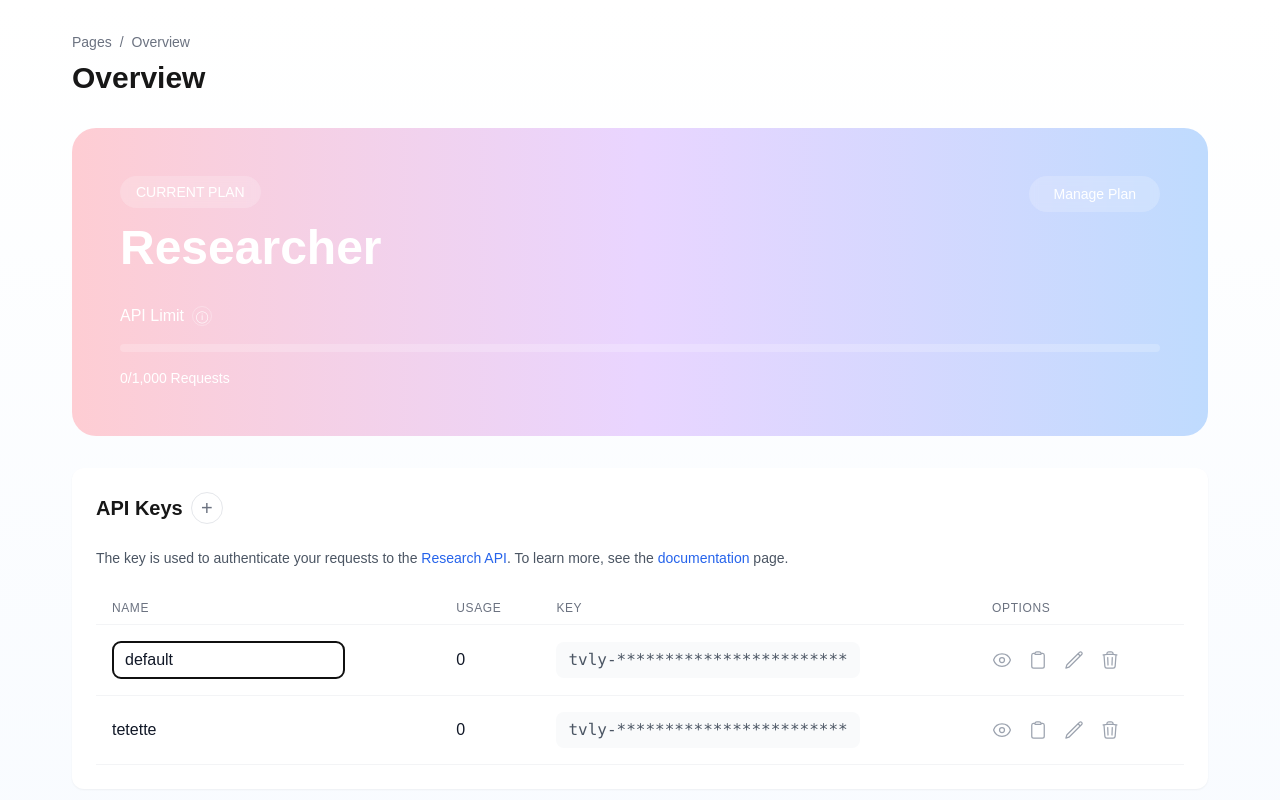
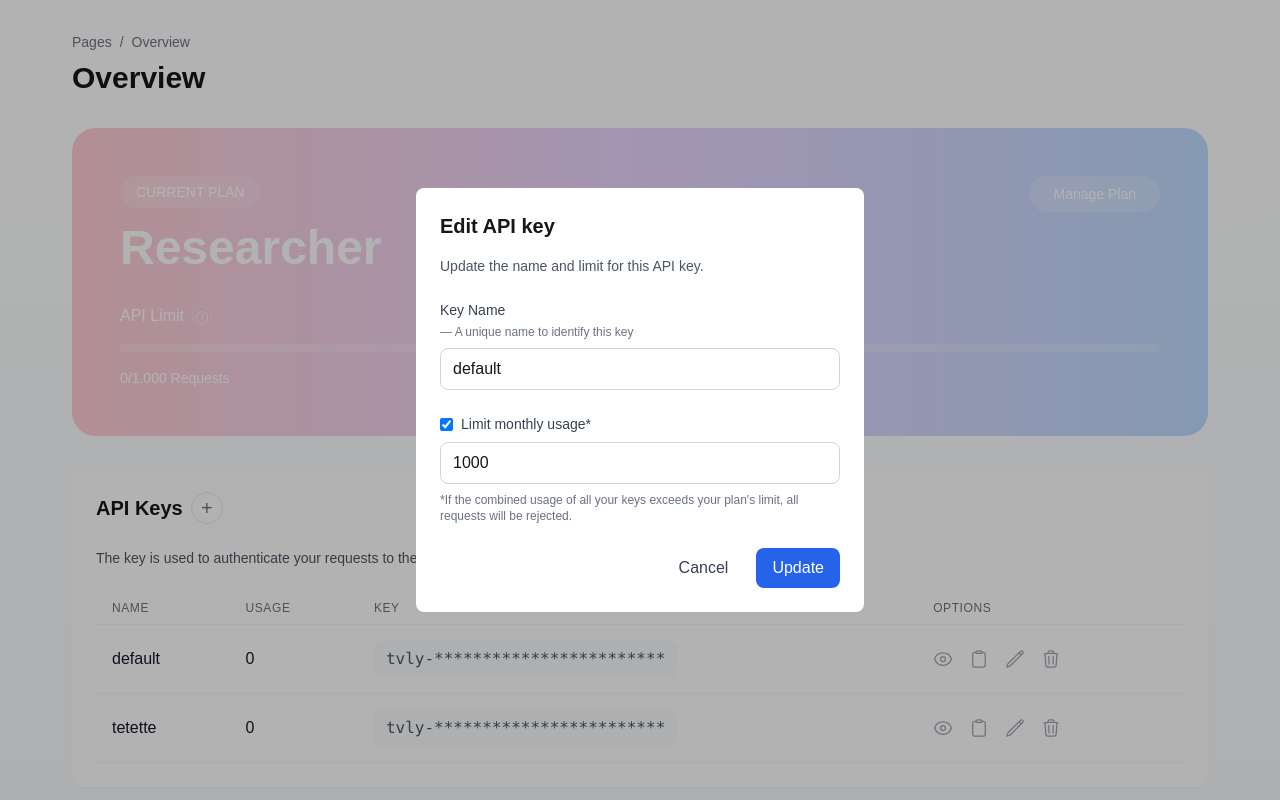
Before and after one commit to gabrielgs44/dandi, a Next.js app: page /dashboards in a window 1280 px wide. Both pictures are taken after a click on the button 1015 px from the left and 659 px from the top of the page. Shown: the top 800 px of the page. Built offline with nearby package versions, Linux system fonts and the light colour scheme.

Commit message:
adding fuction to show/hide key when click in the eye button

```diff
--- a/app/dashboards/page.tsx
+++ b/app/dashboards/page.tsx
@@ -1,7 +1,8 @@
 'use client'
 
-import { useState } from 'react'
+import { useState, useEffect } from 'react'
 import { EyeIcon, ClipboardIcon, PencilIcon, TrashIcon } from '@heroicons/react/24/outline'
+import { Dialog } from '@headlessui/react'
 
 interface ApiKey {
   id: string
@@ -9,6 +10,182 @@ interface ApiKey {
   key: string
   createdAt: string
   usage: number
+  limit?: number
+}
+
+const CreateKeyModal = ({
+  isCreating,
+  setIsCreating,
+  newKeyName,
+  setNewKeyName,
+  newKeyLimit,
+  setNewKeyLimit,
+  createApiKey
+}: {
+  isCreating: boolean
+  setIsCreating: (value: boolean) => void
+  newKeyName: string
+  setNewKeyName: (value: string) => void
+  newKeyLimit: number
+  setNewKeyLimit: (value: number) => void
+  createApiKey: () => void
+}) => (
+  <Dialog open={isCreating} onClose={() => setIsCreating(false)} className="relative z-50">
+    <div className="fixed inset-0 bg-black/30" aria-hidden="true" />
+
+    <div className="fixed inset-0 flex items-center justify-center p-4">
+      <Dialog.Panel className="bg-white rounded-lg p-6 w-full max-w-md">
+        <Dialog.Title className="text-xl font-semibold mb-4">Create a new API key</Dialog.Title>
+        <p className="text-sm text-gray-600 mb-6">Enter a name and limit for the new API key.</p>
+
+        <div className="space-y-6">
+          <div>
+            <label className="block text-sm font-medium text-gray-700 mb-1">
+              Key Name
+            </label>
+            <div className="text-xs text-gray-500 mb-2">— A unique name to identify this key</div>
+            <input
+              type="text"
+              value={newKeyName}
+              onChange={(e) => setNewKeyName(e.target.value)}
+              className="w-full border border-gray-300 rounded-lg px-3 py-2"
+              placeholder="Key Name"
+            />
+          </div>
+
+          <div>
+            <label className="flex items-center space-x-2">
+              <input
+                type="checkbox"
+                className="rounded border-gray-300"
+                checked={true}
+                readOnly
+              />
+              <span className="text-sm font-medium text-gray-700">Limit monthly usage*</span>
+            </label>
+            <input
+              type="number"
+              value={newKeyLimit}
+              onChange={(e) => setNewKeyLimit(Number(e.target.value))}
+              className="mt-2 w-full border border-gray-300 rounded-lg px-3 py-2"
+            />
+            <p className="mt-2 text-xs text-gray-500">
+              *If the combined usage of all your keys exceeds your plan's limit, all requests will be rejected.
+            </p>
+          </div>
+
+          <div className="flex justify-end space-x-3">
+            <button
+              onClick={() => setIsCreating(false)}
+              className="px-4 py-2 text-gray-700 hover:text-gray-900"
+            >
+              Cancel
+            </button>
+            <button
+              onClick={createApiKey}
+              className="px-4 py-2 bg-blue-600 text-white rounded-lg hover:bg-blue-700"
+            >
+              Create
+            </button>
+          </div>
+        </div>
+      </Dialog.Panel>
+    </div>
+  </Dialog>
+)
+
+const EditKeyModal = ({
+  isEditing,
+  setIsEditing,
+  editingKeyData,
+  updateApiKey
+}: {
+  isEditing: boolean
+  setIsEditing: (value: boolean) => void
+  editingKeyData: ApiKey | null
+  updateApiKey: (id: string, newName: string, newLimit: number) => void
+}) => {
+  const [editName, setEditName] = useState(editingKeyData?.name || '')
+  const [editLimit, setEditLimit] = useState(editingKeyData?.limit || 1000)
+
+  useEffect(() => {
+    if (editingKeyData) {
+      setEditName(editingKeyData.name)
+      setEditLimit(editingKeyData.limit || 1000)
+    }
+  }, [editingKeyData])
+
+  const handleUpdate = () => {
+    if (editingKeyData && editName) {
+      updateApiKey(editingKeyData.id, editName, editLimit)
+      setIsEditing(false)
+    }
+  }
+
+  return (
+    <Dialog open={isEditing} onClose={() => setIsEditing(false)} className="relative z-50">
+      <div className="fixed inset-0 bg-black/30" aria-hidden="true" />
+
+      <div className="fixed inset-0 flex items-center justify-center p-4">
+        <Dialog.Panel className="bg-white rounded-lg p-6 w-full max-w-md">
+          <Dialog.Title className="text-xl font-semibold mb-4">Edit API key</Dialog.Title>
+          <p className="text-sm text-gray-600 mb-6">Update the name and limit for this API key.</p>
+
+          <div className="space-y-6">
+            <div>
+              <label className="block text-sm font-medium text-gray-700 mb-1">
+                Key Name
+              </label>
+              <div className="text-xs text-gray-500 mb-2">— A unique name to identify this key</div>
+              <input
+                type="text"
+                value={editName}
+                onChange={(e) => setEditName(e.target.value)}
+                className="w-full border border-gray-300 rounded-lg px-3 py-2"
+                placeholder="Key Name"
+              />
+            </div>
+
+            <div>
+              <label className="flex items-center space-x-2">
+                <input
+                  type="checkbox"
+                  className="rounded border-gray-300"
+                  checked={true}
+                  readOnly
+                />
+                <span className="text-sm font-medium text-gray-700">Limit monthly usage*</span>
+              </label>
+              <input
+                type="number"
+                value={editLimit}
+                onChange={(e) => setEditLimit(Number(e.target.value))}
+                className="mt-2 w-full border border-gray-300 rounded-lg px-3 py-2"
+              />
+              <p className="mt-2 text-xs text-gray-500">
+                *If the combined usage of all your keys exceeds your plan's limit, all requests will be rejected.
+              </p>
+            </div>
+
+            <div className="flex justify-end space-x-3">
+              <button
+                onClick={() => setIsEditing(false)}
+                className="px-4 py-2 text-gray-700 hover:text-gray-900"
+              >
+                Cancel
+              </button>
+              <button
+                onClick={handleUpdate}
+                className="px-4 py-2 bg-blue-600 text-white rounded-lg hover:bg-blue-700"
+              >
+                Update
+              </button>
+            </div>
+          </div>
+        </Dialog.Panel>
+      </div>
+    </Dialog>
+  )
 }
 
 export default function DashboardPage() {
@@ -23,7 +200,7 @@ export default function DashboardPage() {
     {
       id: '2',
       name: 'tetette',
-      key: 'tvly-2p9m4k5l8x7n3j1h6g4f9d8s7a5',
+      key: 'tvly-2p9m4k5l8x7n3j1h6g4f9d8s7a6',
       createdAt: '2024-03-16T15:30:00.000Z',
       usage: 0
     }
@@ -32,6 +209,10 @@ export default function DashboardPage() {
   const [isCreating, setIsCreating] = useState(false)
   const [newKeyName, setNewKeyName] = useState('')
   const [editingKey, setEditingKey] = useState<string | null>(null)
+  const [newKeyLimit, setNewKeyLimit] = useState<number>(1000)
+  const [isEditing, setIsEditing] = useState(false)
+  const [editingKeyData, setEditingKeyData] = useState<ApiKey | null>(null)
+  const [visibleKeys, setVisibleKeys] = useState<Record<string, boolean>>({})
 
   const createApiKey = () => {
     if (!newKeyName) return
@@ -41,19 +222,26 @@ export default function DashboardPage() {
       name: newKeyName,
       key: `tvly-${Math.random().toString(36).slice(2)}`,
       createdAt: new Date().toISOString(),
-      usage: 0
+      usage: 0,
+      limit: newKeyLimit
     }
 
     setApiKeys([...apiKeys, newKey])
     setNewKeyName('')
+    setNewKeyLimit(1000)
     setIsCreating(false)
   }
 
-  const updateApiKey = (id: string, newName: string) => {
+  const updateApiKey = (id: string, newName: string, newLimit: number) => {
     setApiKeys(apiKeys.map(key =>
-      key.id === id ? { ...key, name: newName } : key
+      key.id === id ? { ...key, name: newName, limit: newLimit } : key
     ))
-    setEditingKey(null)
+    setEditingKeyData(null)
+  }
+
+  const handleEditClick = (key: ApiKey) => {
+    setEditingKeyData(key)
+    setIsEditing(true)
   }
 
   const deleteApiKey = (id: string) => {
@@ -65,6 +253,13 @@ export default function DashboardPage() {
   const copyToClipboard = (text: string) => {
     navigator.clipboard.writeText(text)
     // You might want to add a toast notification here
+  }
+
+  const toggleKeyVisibility = (keyId: string) => {
+    setVisibleKeys(prev => ({
+      ...prev,
+      [keyId]: !prev[keyId]
+    }))
   }
 
   return (
@@ -125,33 +320,6 @@ export default function DashboardPage() {
             </div>
           </div>
 
-          {isCreating && (
-            <div className="mb-4 p-4 border rounded-lg">
-              <input
-                type="text"
-                value={newKeyName}
-                onChange={(e) => setNewKeyName(e.target.value)}
-                placeholder="Enter API key name"
-                className="border rounded px-3 py-2 mr-2"
-              />
-              <button
-                onClick={createApiKey}
-                className="bg-blue-500 text-white px-4 py-2 rounded hover:bg-blue-600"
-              >
-                Create
-              </button>
-              <button
-                onClick={() => {
-                  setIsCreating(false)
-                  setNewKeyName('')
-                }}
-                className="ml-2 text-gray-500 hover:text-gray-700"
-              >
-                Cancel
-              </button>
-            </div>
-          )}
-
           <div className="text-sm text-gray-600 mb-6">
             The key is used to authenticate your requests to the <a href="#" className="text-blue-600 hover:text-blue-700">Research API</a>.
             To learn more, see the <a href="#" className="text-blue-600 hover:text-blue-700">documentation</a> page.
@@ -182,7 +350,7 @@ export default function DashboardPage() {
                       <input
                         type="text"
                         defaultValue={key.name}
-                        onBlur={(e) => updateApiKey(key.id, e.target.value)}
+                        onBlur={(e) => updateApiKey(key.id, e.target.value, key.limit || 1000)}
                         className="border rounded-lg px-3 py-1.5"
                         autoFocus
                       />
@@ -193,14 +361,15 @@ export default function DashboardPage() {
                   <td className="py-4 px-4 text-gray-900">{key.usage}</td>
                   <td className="py-4 px-4">
                     <span className="font-mono text-gray-600 bg-gray-50 rounded-lg px-3 py-1.5 inline-block">
-                      tvly-************************
+                      {visibleKeys[key.id] ? key.key : `${key.key.slice(0, 5)}************************`}
                     </span>
                   </td>
                   <td className="py-4 px-4">
                     <div className="flex gap-4">
                       <button
-                        onClick={() => alert(key.key)}
+                        onClick={() => toggleKeyVisibility(key.id)}
                         className="text-gray-400 hover:text-gray-600"
+                        title={visibleKeys[key.id] ? "Hide API Key" : "Show API Key"}
                       >
                         <EyeIcon className="w-5 h-5" />
                       </button>
@@ -211,7 +380,7 @@ export default function DashboardPage() {
                         <ClipboardIcon className="w-5 h-5" />
                       </button>
                       <button
-                        onClick={() => setEditingKey(key.id)}
+                        onClick={() => handleEditClick(key)}
                         className="text-gray-400 hover:text-gray-600"
                       >
                         <PencilIcon className="w-5 h-5" />
@@ -240,6 +409,21 @@ export default function DashboardPage() {
           </button>
         </div>
       </div>
+      <CreateKeyModal
+        isCreating={isCreating}
+        setIsCreating={setIsCreating}
+        newKeyName={newKeyName}
+        setNewKeyName={setNewKeyName}
+        newKeyLimit={newKeyLimit}
+        setNewKeyLimit={setNewKeyLimit}
+        createApiKey={createApiKey}
+      />
+      <EditKeyModal
+        isEditing={isEditing}
+        setIsEditing={setIsEditing}
+        editingKeyData={editingKeyData}
+        updateApiKey={updateApiKey}
+      />
     </div>
   )
 }
```
